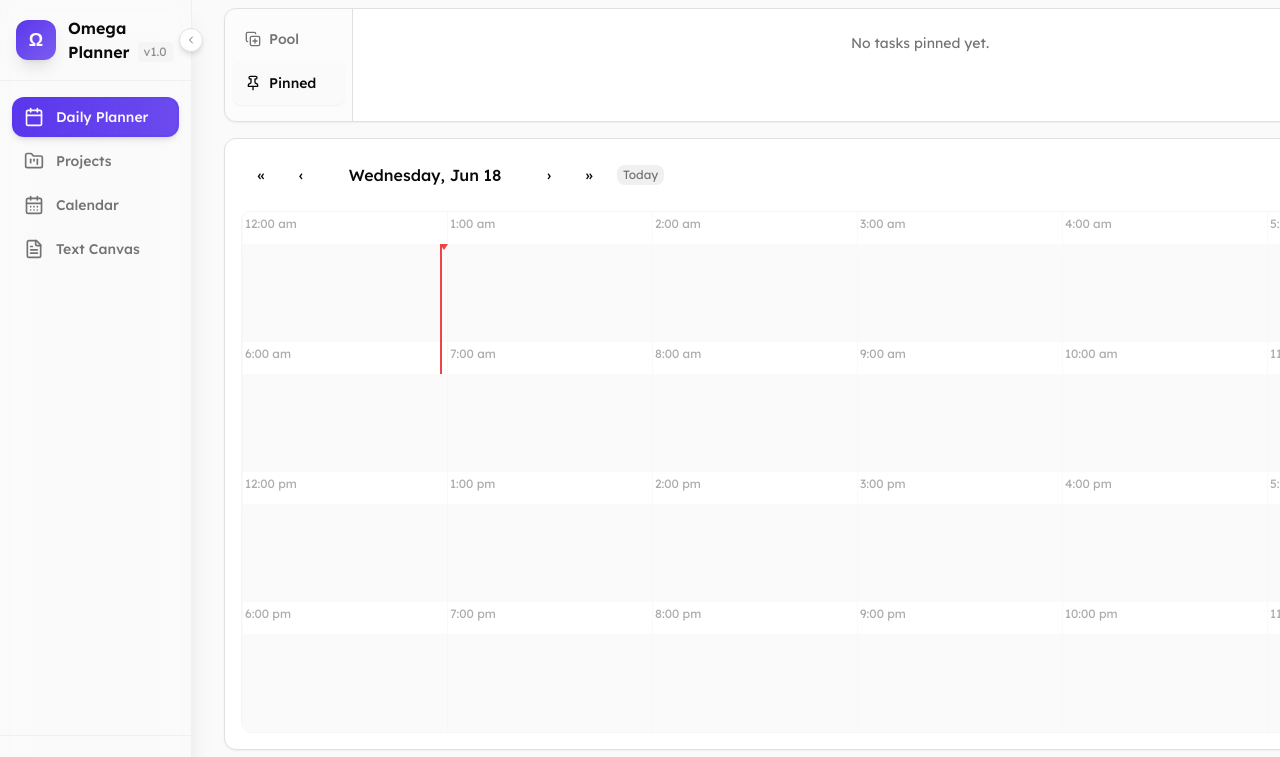
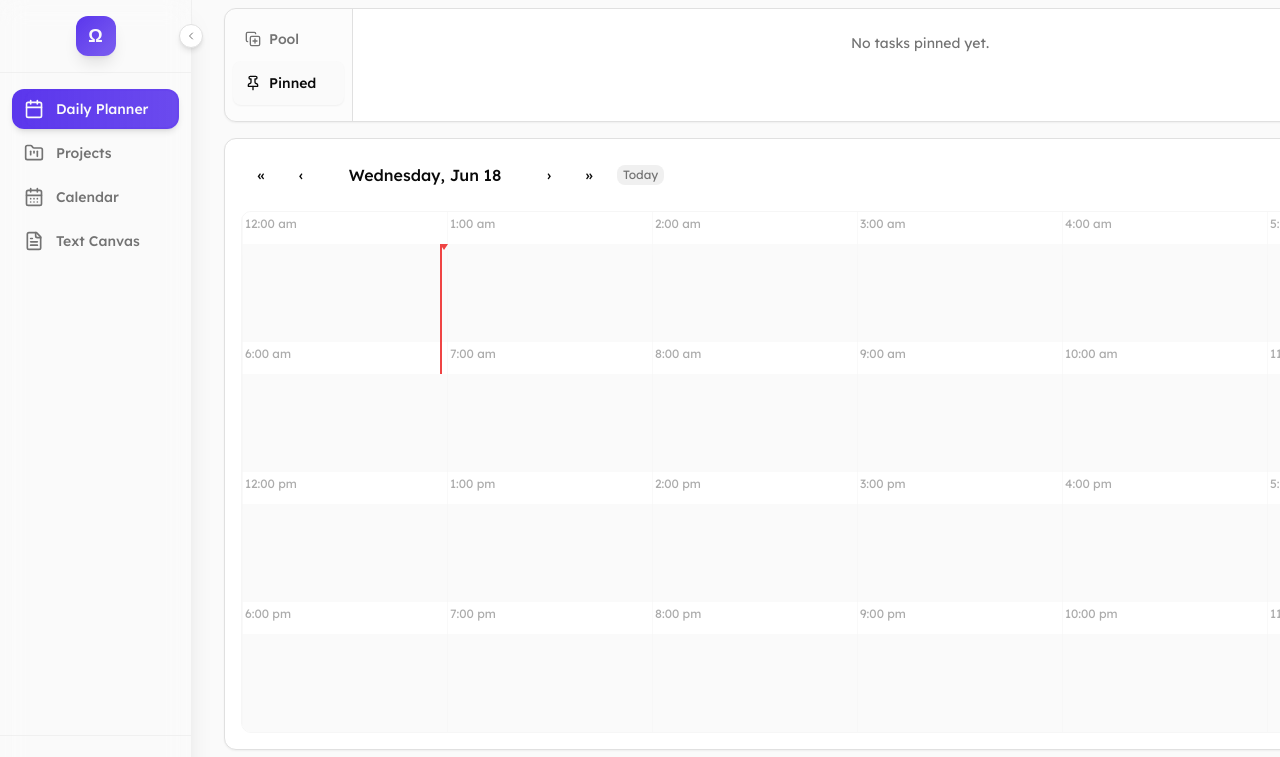
Before and after one commit to obihughes/omega-planner, a Next.js app: page / in a window 1280 px wide. Shown: the top 757 px of the page. Built offline with nearby package versions, Linux system fonts and the light colour scheme.

Commit message:
Fix: EditTaskModal time picker interaction; Chore: Update docs

```diff
--- a/components/planner/EditTaskModal.tsx
+++ b/components/planner/EditTaskModal.tsx
@@ -117,6 +117,14 @@ export const EditTaskModal: React.FC<EditTaskModalProps> = ({
         for (let i = 0; i < allPopovers.length; i++) {
           if (allPopovers[i].contains(target)) {
             return; // Don't close modal if clicking on any popover
+          }
+        }
+
+        // Check for CustomTimePicker popups (identified by data attribute)
+        const timePickerPopups = document.querySelectorAll('[data-custom-timepicker-popup="true"]');
+        for (let i = 0; i < timePickerPopups.length; i++) {
+          if (timePickerPopups[i].contains(target)) {
+            return; // Don't close modal if clicking on time picker popup
           }
         }
 
--- a/components/primitives/CustomTimePicker.tsx
+++ b/components/primitives/CustomTimePicker.tsx
@@ -160,42 +160,45 @@ const CustomTimePicker: React.FC<CustomTimePickerProps> = ({
       {isOpen && (
         <div
           ref={popoverRef}
+          data-custom-timepicker-popup="true"
           className="absolute z-10 mt-1 w-full bg-white dark:bg-gray-800 border border-gray-300 dark:border-gray-700 rounded-md shadow-lg p-2"
           style={{ top: '100%' }} // Position below the button
         >
           <div className="flex items-center justify-around space-x-1">
             {/* Hour Picker */}
             <div className="flex flex-col items-center">
-              <button onClick={() => handleTimeChange(selectedHour12 + 1)} className="p-1 hover:bg-gray-200 dark:hover:bg-gray-700 rounded"><ChevronUp size={16}/></button>
+              <button type="button" onClick={() => handleTimeChange(selectedHour12 + 1)} className="p-1 hover:bg-gray-200 dark:hover:bg-gray-700 rounded"><ChevronUp size={16}/></button>
               <span
                 className="text-lg font-semibold w-8 text-center tabular-nums cursor-ns-resize py-1"
                 onWheel={handleHourWheel}
               >
                 {selectedHour12.toString().padStart(2, '0')}
               </span>
-              <button onClick={() => handleTimeChange(selectedHour12 - 1)} className="p-1 hover:bg-gray-200 dark:hover:bg-gray-700 rounded"><ChevronDown size={16}/></button>
+              <button type="button" onClick={() => handleTimeChange(selectedHour12 - 1)} className="p-1 hover:bg-gray-200 dark:hover:bg-gray-700 rounded"><ChevronDown size={16}/></button>
             </div>
             <span className="text-lg font-semibold">:</span>
             {/* Minute Picker */}
             <div className="flex flex-col items-center">
-              <button onClick={() => handleTimeChange(undefined, selectedMinute + 15)} className="p-1 hover:bg-gray-200 dark:hover:bg-gray-700 rounded"><ChevronUp size={16}/></button>
+              <button type="button" onClick={() => handleTimeChange(undefined, selectedMinute + 15)} className="p-1 hover:bg-gray-200 dark:hover:bg-gray-700 rounded"><ChevronUp size={16}/></button>
               <span
                 className="text-lg font-semibold w-8 text-center tabular-nums cursor-ns-resize py-1"
                 onWheel={handleMinuteWheel}
               >
                 {selectedMinute.toString().padStart(2, '0')}
               </span>
-              <button onClick={() => handleTimeChange(undefined, selectedMinute - 15)} className="p-1 hover:bg-gray-200 dark:hover:bg-gray-700 rounded"><ChevronDown size={16}/></button>
+              <button type="button" onClick={() => handleTimeChange(undefined, selectedMinute - 15)} className="p-1 hover:bg-gray-200 dark:hover:bg-gray-700 rounded"><ChevronDown size={16}/></button>
             </div>
             {/* AM/PM Picker */}
             <div className="flex flex-col items-center space-y-1">
               <button
+                type="button"
                 onClick={() => handleTimeChange(undefined, undefined, true)}
                 className={`px-2 py-1 text-xs rounded ${selectedPeriodAM ? 'bg-blue-500 text-white' : 'bg-gray-200 dark:bg-gray-700 hover:bg-gray-300 dark:hover:bg-gray-600'}`}
               >
                 AM
               </button>
               <button
+                type="button"
                 onClick={() => handleTimeChange(undefined, undefined, false)}
                 className={`px-2 py-1 text-xs rounded ${!selectedPeriodAM ? 'bg-blue-500 text-white' : 'bg-gray-200 dark:bg-gray-700 hover:bg-gray-300 dark:hover:bg-gray-600'}`}
               >
--- a/components/ui/Navigation.tsx
+++ b/components/ui/Navigation.tsx
@@ -64,16 +64,9 @@ export function Navigation({ isCollapsed: externalIsCollapsed, onToggleCollapse
       {/* Logo/Brand Section */}
       <div className="p-4 border-b border-border/40 relative">
         {!isCollapsed ? (
-          <div className="flex items-center space-x-3">
+          <div className="flex items-center justify-center">
             <div className="w-10 h-10 bg-gradient-to-br from-primary to-primary/80 rounded-lg flex items-center justify-center shadow-lg">
               <span className="text-lg font-bold text-primary-foreground">Ω</span>
-            </div>
-            <div className="flex flex-col leading-tight">
-              <span className="text-base font-semibold text-foreground">Omega</span>
-              <div className="flex items-center space-x-2">
-                <span className="text-base font-semibold text-foreground">Planner</span>
-                <span className="text-xs text-muted-foreground/80 bg-muted/50 px-1.5 py-0.5 rounded">v1.0</span>
-              </div>
             </div>
           </div>
         ) : (
```
Also changed, not shown: 1 other file (tests, documents, lock files or other folders).
